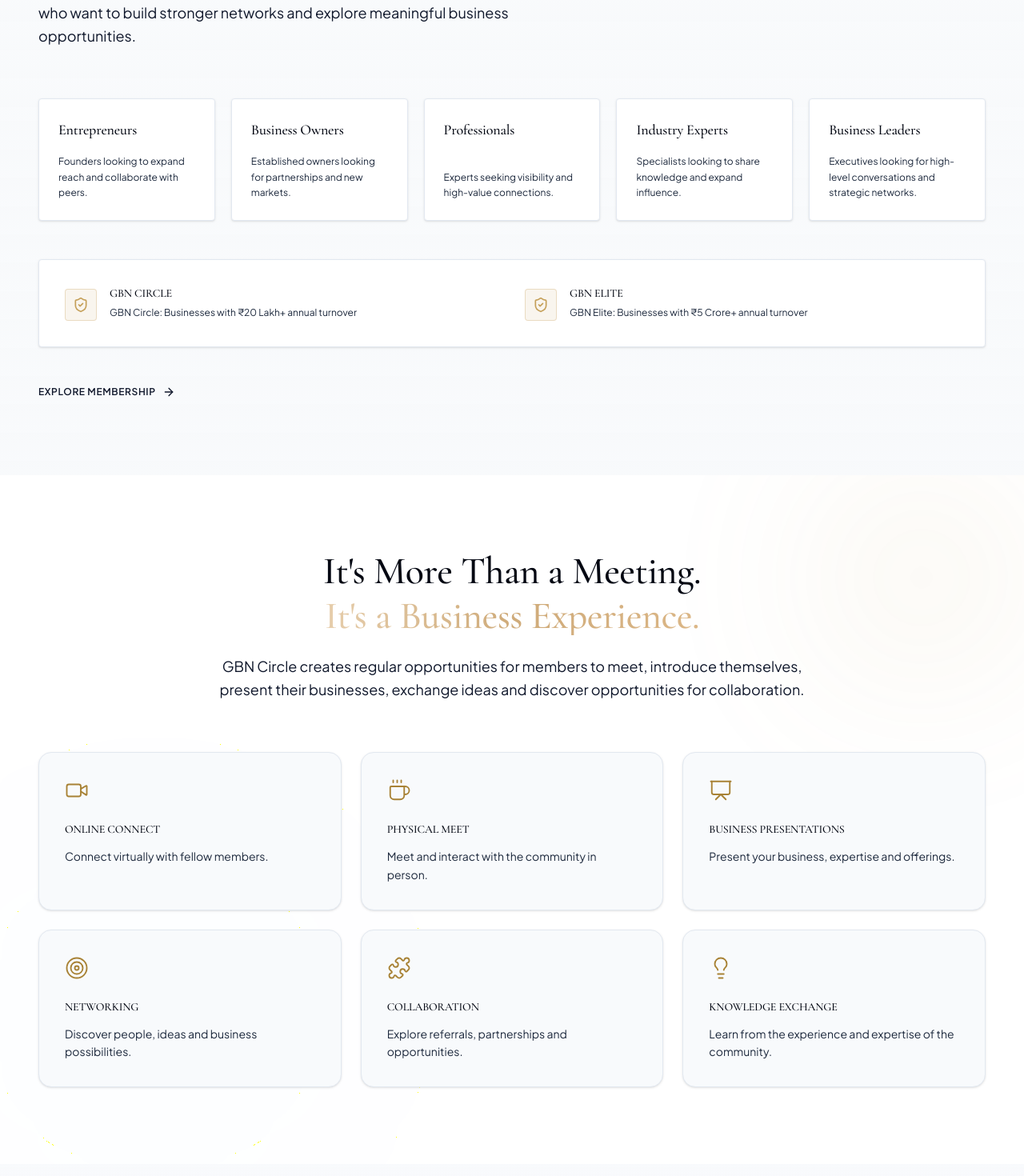
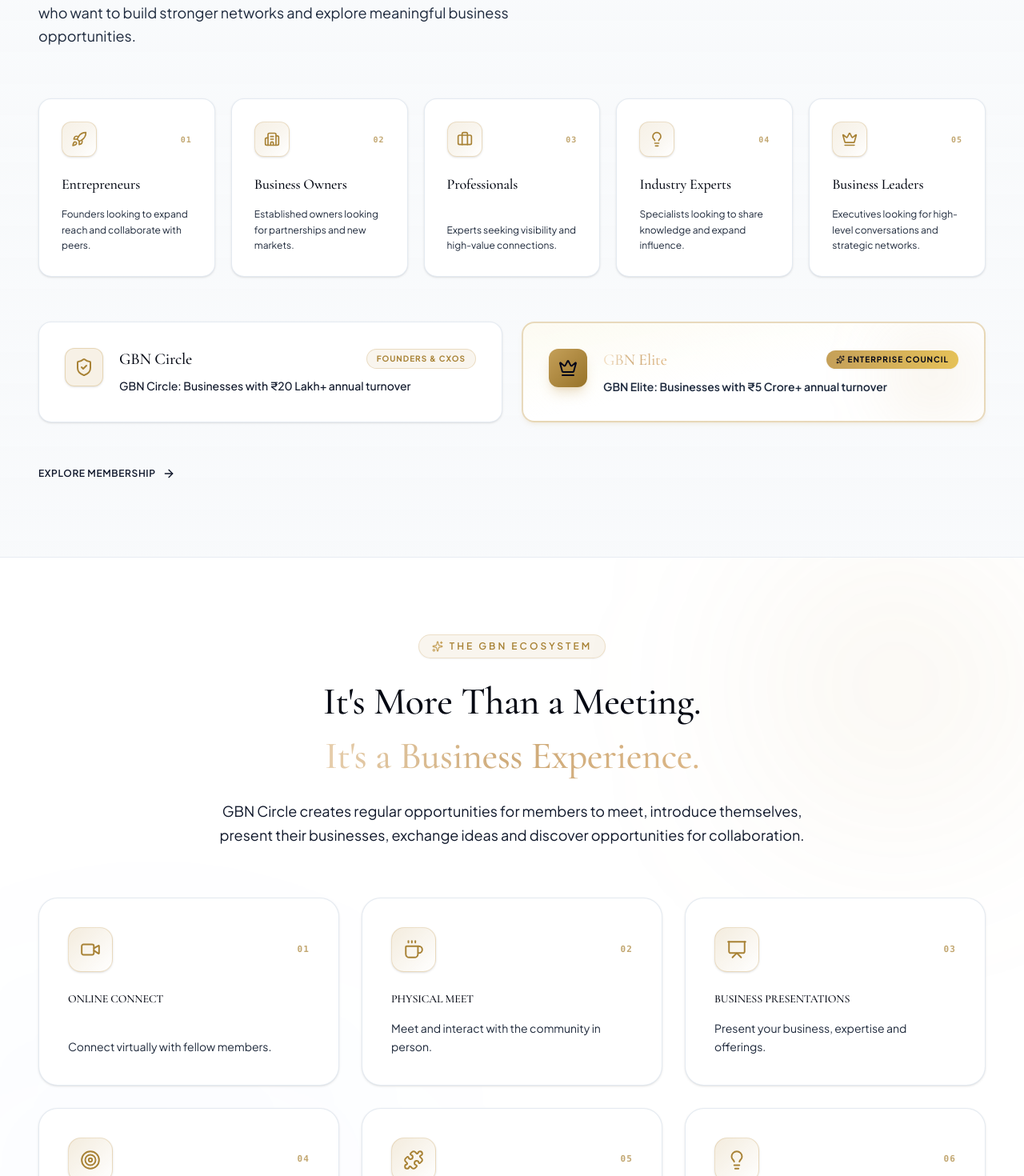
Before and after one commit to nimethfernando/gbn-circle, a Next.js app: page / in a window 1280 px wide. Shown: the part 1980-3450 px from the top of the page at 80% size. Built offline with nearby package versions, Linux system fonts and the light colour scheme; no server answers; the database is empty.

Commit message:
feat(home): beautify Events, WhoIsGBNFor, and InsideGBN sections with luxury card styling, bespoke icons, and theme polish

```diff
--- a/src/components/home/InsideGBN.tsx
+++ b/src/components/home/InsideGBN.tsx
@@ -1,61 +1,81 @@
 "use client";
 
-import { Video, Coffee, Presentation, Target, Puzzle, Lightbulb } from "lucide-react";
+import { Video, Coffee, Presentation, Target, Puzzle, Lightbulb, Sparkles } from "lucide-react";
 import { useLanguage } from "@/contexts/LanguageContext";
 
 export default function InsideGBN() {
   const { t } = useLanguage();
 
-  const icons = [
-    <Video key="1" size={30} strokeWidth={1.5} />,
-    <Coffee key="2" size={30} strokeWidth={1.5} />,
-    <Presentation key="3" size={30} strokeWidth={1.5} />,
-    <Target key="4" size={30} strokeWidth={1.5} />,
-    <Puzzle key="5" size={30} strokeWidth={1.5} />,
-    <Lightbulb key="6" size={30} strokeWidth={1.5} />,
+  const iconComponents = [
+    Video,
+    Coffee,
+    Presentation,
+    Target,
+    Puzzle,
+    Lightbulb,
   ];
 
   const experiences = t.insideGbn.experiences.map((exp, idx) => ({
     title: exp.title,
     desc: exp.desc,
-    icon: icons[idx % icons.length],
+    Icon: iconComponents[idx % iconComponents.length],
   }));
 
   return (
-    <section className="py-24 bg-white dark:bg-gbn-navy text-slate-900 dark:text-white relative overflow-hidden transition-colors duration-300">
-      <div className="absolute top-0 right-0 w-64 h-64 bg-[#c5a059] opacity-10 blur-[120px] rounded-full pointer-events-none"></div>
-      <div className="absolute bottom-0 left-0 w-96 h-96 bg-blue-500/5 dark:bg-gbn-navy-light opacity-50 blur-[150px] rounded-full pointer-events-none"></div>
+    <section className="py-24 bg-white dark:bg-gbn-navy text-slate-900 dark:text-white relative overflow-hidden transition-colors duration-300 border-t border-slate-200/80 dark:border-white/5">
+      <div className="absolute top-0 right-0 w-80 h-80 bg-[#c5a059]/10 blur-[130px] rounded-full pointer-events-none"></div>
+      <div className="absolute bottom-0 left-0 w-96 h-96 bg-blue-500/5 dark:bg-[#152a55]/25 blur-[150px] rounded-full pointer-events-none"></div>
 
       <div className="container mx-auto px-6 md:px-12 max-w-7xl relative z-10">
         <div className="text-center max-w-3xl mx-auto mb-16 animate-fade-in-up">
-          <h2 className="text-3xl sm:text-4xl md:text-5xl font-serif text-slate-900 dark:text-white mb-6">
+          <div className="inline-flex items-center gap-2 px-4 py-1.5 rounded-full text-xs font-semibold tracking-[0.25em] uppercase bg-[#c5a059]/10 text-[#a88235] dark:text-[#e6ca85] border border-[#c5a059]/25 mb-6 shadow-xs backdrop-blur-sm">
+            <Sparkles className="w-3.5 h-3.5 text-[#c5a059]" />
+            <span>The GBN Ecosystem</span>
+          </div>
+
+          <h2 className="text-3xl sm:text-4xl md:text-5xl font-serif text-slate-900 dark:text-white mb-6 leading-tight">
             {t.insideGbn.heading}{" "}
             <span className="text-gradient-gold block mt-2">
               {t.insideGbn.headingHighlight}
             </span>
           </h2>
-          <p className="text-base sm:text-lg text-slate-900 dark:text-gray-300 leading-relaxed text-balance font-normal">
+          <p className="text-base sm:text-lg text-slate-700 dark:text-gray-300 leading-relaxed text-balance font-normal">
             {t.insideGbn.desc}
           </p>
         </div>
 
-        <div className="grid md:grid-cols-2 lg:grid-cols-3 gap-6">
-          {experiences.map((exp, idx) => (
+        <div className="grid md:grid-cols-2 lg:grid-cols-3 gap-6 sm:gap-7">
+          {experiences.map((exp, idx) => {
+            const IconComponent = exp.Icon;
+            return (
               <div
                 key={idx}
-              className="bg-slate-50 dark:bg-white/5 border border-slate-200 dark:border-white/10 p-8 rounded-2xl hover:bg-white dark:hover:bg-white/10 hover:border-[#c5a059]/40 transition-all duration-500 backdrop-blur-md group hover:-translate-y-1 shadow-sm dark:shadow-none"
+                className="bg-white dark:bg-[#0c1426]/80 border border-slate-200/90 dark:border-white/10 p-8 sm:p-9 rounded-3xl hover:bg-white dark:hover:bg-[#111c33] hover:border-[#c5a059]/60 transition-all duration-300 backdrop-blur-sm group hover:-translate-y-1.5 shadow-sm hover:shadow-2xl hover:shadow-[#c5a059]/10 relative overflow-hidden flex flex-col justify-between"
               >
-              <div className="text-[#a88235] dark:text-gbn-gold mb-6 group-hover:scale-110 transition-transform duration-500">
-                {exp.icon}
+                {/* Top Accent Line on hover */}
+                <div className="absolute top-0 inset-x-0 h-1 bg-gradient-to-r from-transparent via-[#c5a059] to-transparent opacity-0 group-hover:opacity-100 transition-opacity duration-300 rounded-t-3xl"></div>
+
+                <div>
+                  <div className="flex items-center justify-between mb-6">
+                    <div className="w-14 h-14 rounded-2xl bg-gradient-to-br from-[#c5a059]/20 via-[#c5a059]/10 to-transparent border border-[#c5a059]/30 flex items-center justify-center text-[#a88235] dark:text-[#c5a059] group-hover:scale-110 group-hover:bg-[#c5a059]/25 group-hover:border-[#c5a059]/60 group-hover:shadow-lg group-hover:shadow-[#c5a059]/20 transition-all duration-300 shadow-sm">
+                      <IconComponent size={26} strokeWidth={1.8} />
                     </div>
-              <h3 className="text-xs sm:text-sm font-bold tracking-[0.2em] uppercase mb-3 text-slate-900 dark:text-white group-hover:text-[#c5a059] dark:group-hover:text-gbn-gold transition-colors">
+                    <span className="text-[11px] font-mono font-bold tracking-widest text-[#a88235]/70 dark:text-[#c5a059]/60 uppercase">
+                      0{idx + 1}
+                    </span>
+                  </div>
+
+                  <h3 className="text-xs sm:text-sm font-bold tracking-[0.2em] uppercase mb-3 text-slate-900 dark:text-white group-hover:text-[#c5a059] transition-colors leading-snug">
                     {exp.title}
                   </h3>
-              <p className="text-slate-800 dark:text-gray-400 font-normal text-sm leading-relaxed">
+                </div>
+
+                <p className="text-slate-600 dark:text-gray-400 font-normal text-xs sm:text-sm leading-relaxed mt-1">
                   {exp.desc}
                 </p>
               </div>
-          ))}
+            );
+          })}
         </div>
       </div>
     </section>
--- a/src/components/home/WhoIsGBNFor.tsx
+++ b/src/components/home/WhoIsGBNFor.tsx
@@ -2,7 +2,16 @@
 
 import Link from "next/link";
 import Image from "next/image";
-import { ArrowRight, ShieldCheck } from "lucide-react";
+import {
+  ArrowRight,
+  ShieldCheck,
+  Rocket,
+  Building2,
+  Briefcase,
+  Lightbulb,
+  Crown,
+  Sparkles,
+} from "lucide-react";
 import { HomePageContent } from "@/lib/defaultPageContent";
 import { useLanguage } from "@/contexts/LanguageContext";
 
@@ -30,6 +39,14 @@
     ? t.whoIsGbnFor.cards
     : (data?.roles && data.roles.length > 0 ? data.roles : t.whoIsGbnFor.cards);
 
+  const roleIcons = [
+    Rocket,
+    Building2,
+    Briefcase,
+    Lightbulb,
+    Crown,
+  ];
+
   return (
     <section className="py-24 bg-slate-50 dark:bg-gbn-navy text-slate-900 dark:text-white relative transition-colors duration-300">
       <Image
@@ -53,56 +70,87 @@
             {heading}
           </h2>
 
-          <p className="text-base sm:text-lg text-slate-900 dark:text-gray-300 font-normal leading-relaxed max-w-2xl">
+          <p className="text-base sm:text-lg text-slate-800 dark:text-gray-300 font-normal leading-relaxed max-w-2xl">
             {intro}
           </p>
         </div>
 
-        {/* 5 Cards */}
-        <div className="grid sm:grid-cols-2 lg:grid-cols-3 xl:grid-cols-5 gap-5 mb-12">
-          {cards.map((card, idx) => (
+        {/* 5 Member Category Cards */}
+        <div className="grid sm:grid-cols-2 lg:grid-cols-3 xl:grid-cols-5 gap-5 mb-14">
+          {cards.map((card, idx) => {
+            const IconComponent = roleIcons[idx % roleIcons.length];
+            return (
               <div
                 key={idx}
-              className="p-6 bg-white dark:bg-gbn-navy-light/40 border border-slate-200 dark:border-white/5 rounded-sm hover:border-[#c5a059]/50 hover:bg-white dark:hover:bg-gbn-navy-light/70 transition-all duration-300 flex flex-col justify-between group shadow-sm dark:shadow-none"
+                className="p-7 bg-white dark:bg-[#0c1426]/80 border border-slate-200/90 dark:border-white/10 rounded-2xl hover:border-[#c5a059]/60 hover:bg-white dark:hover:bg-[#111c33] transition-all duration-300 flex flex-col justify-between group shadow-sm hover:shadow-xl hover:shadow-[#c5a059]/10 hover:-translate-y-1.5 relative overflow-hidden backdrop-blur-sm"
               >
+                {/* Top Accent Line on hover */}
+                <div className="absolute top-0 inset-x-0 h-1 bg-gradient-to-r from-transparent via-[#c5a059] to-transparent opacity-0 group-hover:opacity-100 transition-opacity duration-300"></div>
+
                 <div>
-                <h3 className="text-lg font-serif text-slate-900 dark:text-white group-hover:text-[#c5a059] dark:group-hover:text-gbn-gold transition-colors mb-2">
+                  <div className="flex items-center justify-between mb-5">
+                    <div className="w-11 h-11 rounded-xl bg-gradient-to-br from-[#c5a059]/15 via-[#c5a059]/10 to-transparent border border-[#c5a059]/30 flex items-center justify-center text-[#a88235] dark:text-[#c5a059] group-hover:scale-110 group-hover:bg-[#c5a059]/25 transition-all duration-300 shadow-sm">
+                      <IconComponent size={20} />
+                    </div>
+                    <span className="text-[10px] font-mono font-bold tracking-widest text-[#a88235]/70 dark:text-[#c5a059]/60 uppercase">
+                      0{idx + 1}
+                    </span>
+                  </div>
+
+                  <h3 className="text-lg font-serif font-bold text-slate-900 dark:text-white group-hover:text-[#c5a059] transition-colors mb-2.5">
                     {card.title}
                   </h3>
                 </div>
-              <p className="text-slate-800 dark:text-gray-400 font-normal text-xs leading-relaxed mt-2">
+
+                <p className="text-slate-600 dark:text-gray-400 font-normal text-xs leading-relaxed mt-1">
                   {card.desc}
                 </p>
               </div>
-          ))}
+            );
+          })}
         </div>
 
         {/* Eligibility Criteria Cards (PRD Section 4) */}
-        <div className="p-8 bg-white dark:bg-gbn-navy-light/30 border border-slate-200 dark:border-white/5 rounded-sm mb-12 shadow-sm dark:shadow-none">
-          <div className="grid md:grid-cols-2 gap-8">
-            <div className="flex items-start gap-4">
-              <div className="w-10 h-10 rounded-sm bg-[#c5a059]/10 border border-[#c5a059]/30 flex items-center justify-center text-[#c5a059] shrink-0 mt-1">
-                <ShieldCheck size={20} />
+        <div className="grid md:grid-cols-2 gap-6 mb-14">
+          {/* Card 1: GBN Circle */}
+          <div className="rounded-2xl p-7 sm:p-8 bg-white dark:bg-[#0c1426]/85 border border-slate-200/90 dark:border-white/10 hover:border-[#c5a059]/50 shadow-sm hover:shadow-xl transition-all duration-300 relative overflow-hidden group hover:-translate-y-1">
+            <div className="flex items-start gap-5">
+              <div className="w-12 h-12 rounded-xl bg-[#c5a059]/15 border border-[#c5a059]/35 flex items-center justify-center text-[#a88235] dark:text-[#c5a059] shrink-0 shadow-sm group-hover:scale-110 transition-transform">
+                <ShieldCheck size={24} />
               </div>
-              <div>
-                <h4 className="text-sm font-bold uppercase tracking-wider text-slate-900 dark:text-white mb-1">
+              <div className="flex-1">
+                <div className="flex items-center justify-between gap-3 mb-2 flex-wrap">
+                  <h4 className="text-xl font-serif font-bold text-slate-900 dark:text-white">
                     GBN Circle
                   </h4>
-                <p className="text-xs text-slate-800 dark:text-gray-300 font-normal leading-relaxed">
+                  <span className="text-[10px] font-bold tracking-widest uppercase px-3 py-1 rounded-full bg-[#c5a059]/10 text-[#a88235] dark:text-[#c5a059] border border-[#c5a059]/30">
+                    Founders & CXOs
+                  </span>
+                </div>
+                <p className="text-sm text-slate-700 dark:text-slate-300 font-medium leading-relaxed">
                   {circleEligibility}
                 </p>
               </div>
             </div>
+          </div>
 
-            <div className="flex items-start gap-4">
-              <div className="w-10 h-10 rounded-sm bg-[#c5a059]/10 border border-[#c5a059]/30 flex items-center justify-center text-[#c5a059] shrink-0 mt-1">
-                <ShieldCheck size={20} />
+          {/* Card 2: GBN Elite */}
+          <div className="rounded-2xl p-7 sm:p-8 bg-gradient-to-br from-amber-50/60 via-white to-white dark:from-[#131d36] dark:via-[#0c1426] dark:to-[#0c1426] border-2 border-[#c5a059]/40 hover:border-[#c5a059] shadow-md hover:shadow-2xl shadow-[#c5a059]/10 transition-all duration-300 relative overflow-hidden group hover:-translate-y-1">
+            <div className="absolute top-0 right-0 w-32 h-32 bg-[#c5a059]/10 rounded-full blur-2xl pointer-events-none"></div>
+            <div className="flex items-start gap-5 relative z-10">
+              <div className="w-12 h-12 rounded-xl bg-gradient-to-br from-[#c5a059] to-[#977328] text-slate-950 flex items-center justify-center shrink-0 shadow-lg shadow-[#c5a059]/30 group-hover:scale-110 transition-transform">
+                <Crown size={24} />
               </div>
-              <div>
-                <h4 className="text-sm font-bold uppercase tracking-wider text-[#a88235] dark:text-[#e5c158] mb-1">
+              <div className="flex-1">
+                <div className="flex items-center justify-between gap-3 mb-2 flex-wrap">
+                  <h4 className="text-xl font-serif font-bold text-gradient-gold">
                     GBN Elite
                   </h4>
-                <p className="text-xs text-slate-800 dark:text-gray-300 font-normal leading-relaxed">
+                  <span className="text-[10px] font-bold tracking-widest uppercase px-3 py-1 rounded-full bg-gradient-to-r from-[#c5a059] to-[#e5c158] text-slate-950 font-bold shadow-xs flex items-center gap-1">
+                    <Sparkles size={11} /> Enterprise Council
+                  </span>
+                </div>
+                <p className="text-sm text-slate-800 dark:text-slate-200 font-semibold leading-relaxed">
                   {eliteEligibility}
                 </p>
               </div>
```
Also changed, not shown: src/components/home/Events.tsx (+64 -17 lines). Lines whose indentation alone changed are shown as unchanged.
